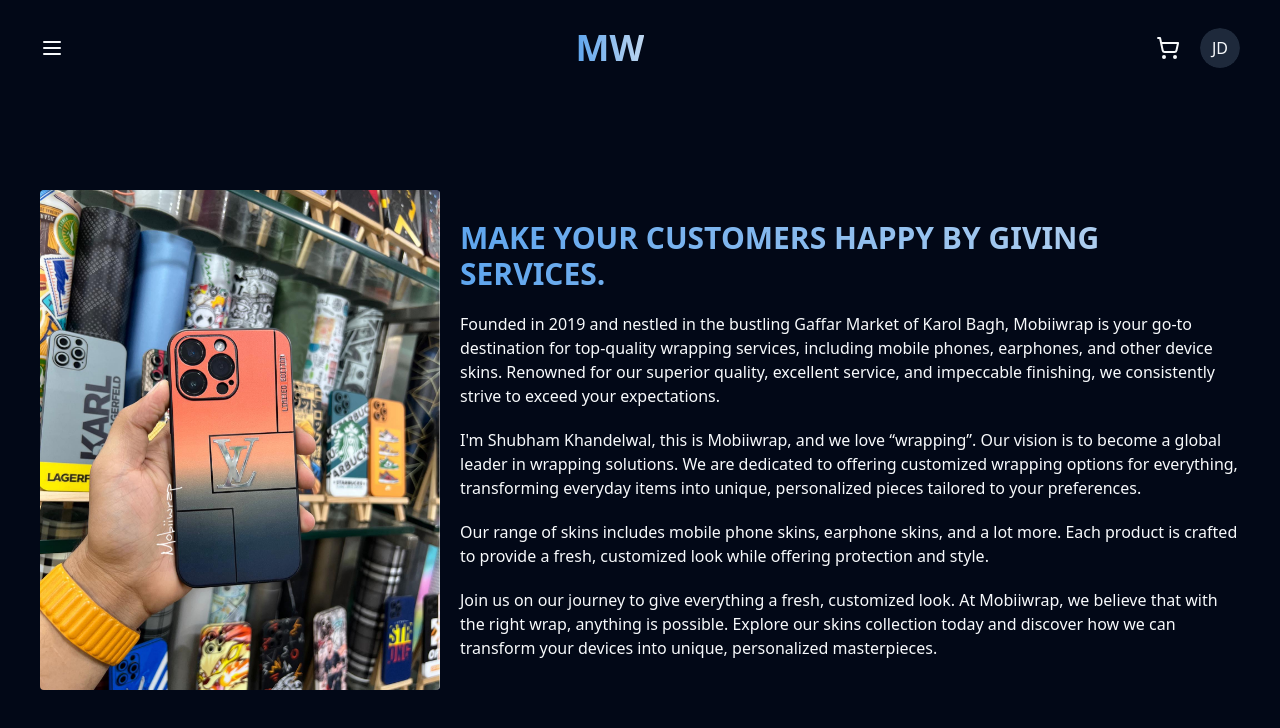
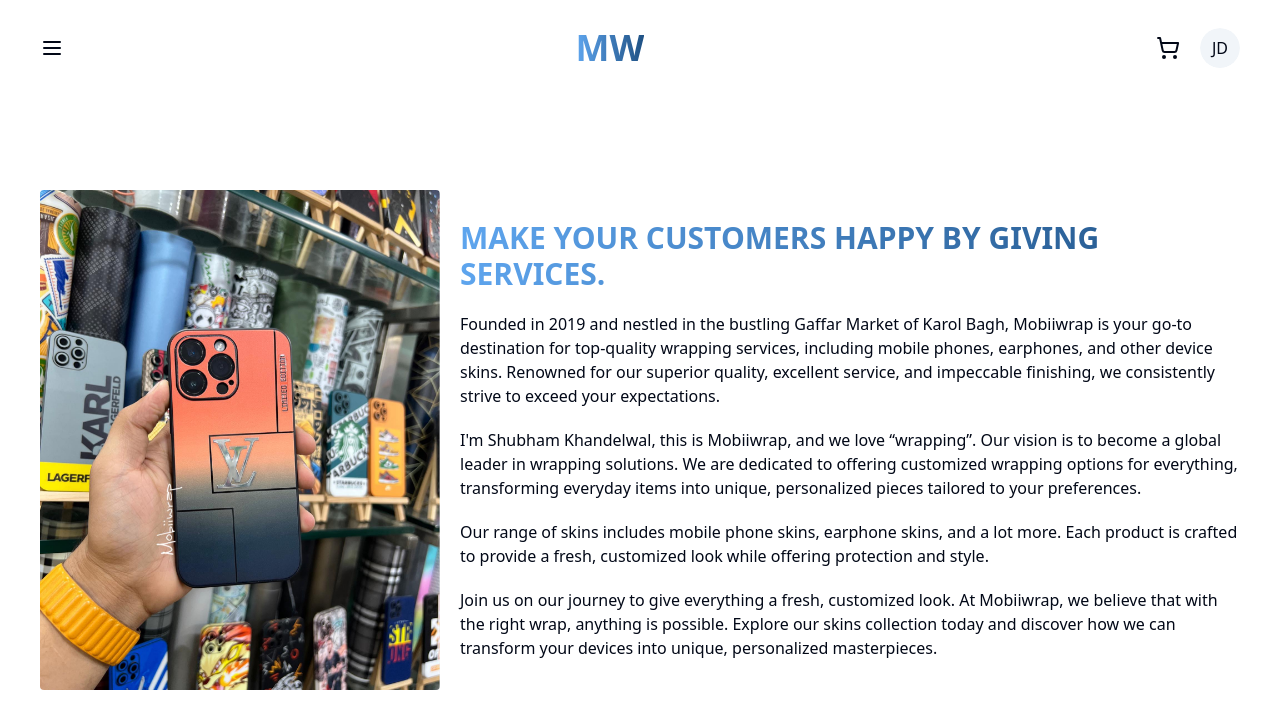
Before and after one commit to adityatrips/mobiiwrap-new, a Next.js app: page /about in a window 1280 px wide. Shown: the top 728 px of the page. Built offline with nearby package versions, Linux system fonts and the light colour scheme.

Commit message:
Refactor CSS and layout classes

```diff
--- a/app/globals.css
+++ b/app/globals.css
@@ -74,7 +74,7 @@
 }
 
 .text-grad {
-	background: linear-gradient(90deg, var(--p), var(--a));
+	background: linear-gradient(90deg, var(--p), var(--s));
 	background-clip: text;
 	-webkit-text-fill-color: transparent;
 	font-weight: 900;
--- a/app/layout.js
+++ b/app/layout.js
@@ -11,7 +11,7 @@ export const metadata = {
 export default function RootLayout({ children }) {
 	return (
 		<html lang="en">
-			<body className={`dark antialiased`}>
+			<body className={`antialiased`}>
 				<AuthProvider>
 					<Sidebar />
 					<main className="container mx-auto px-10">{children}</main>
```
